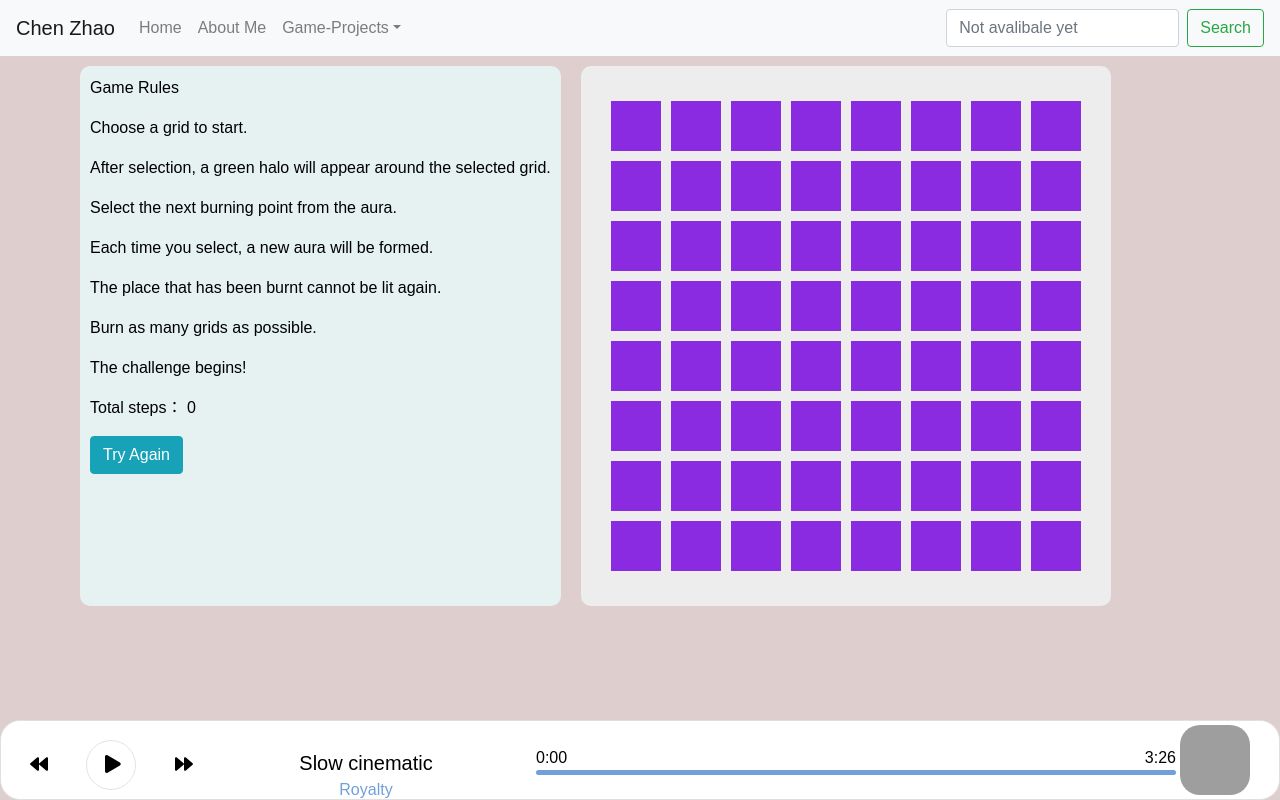
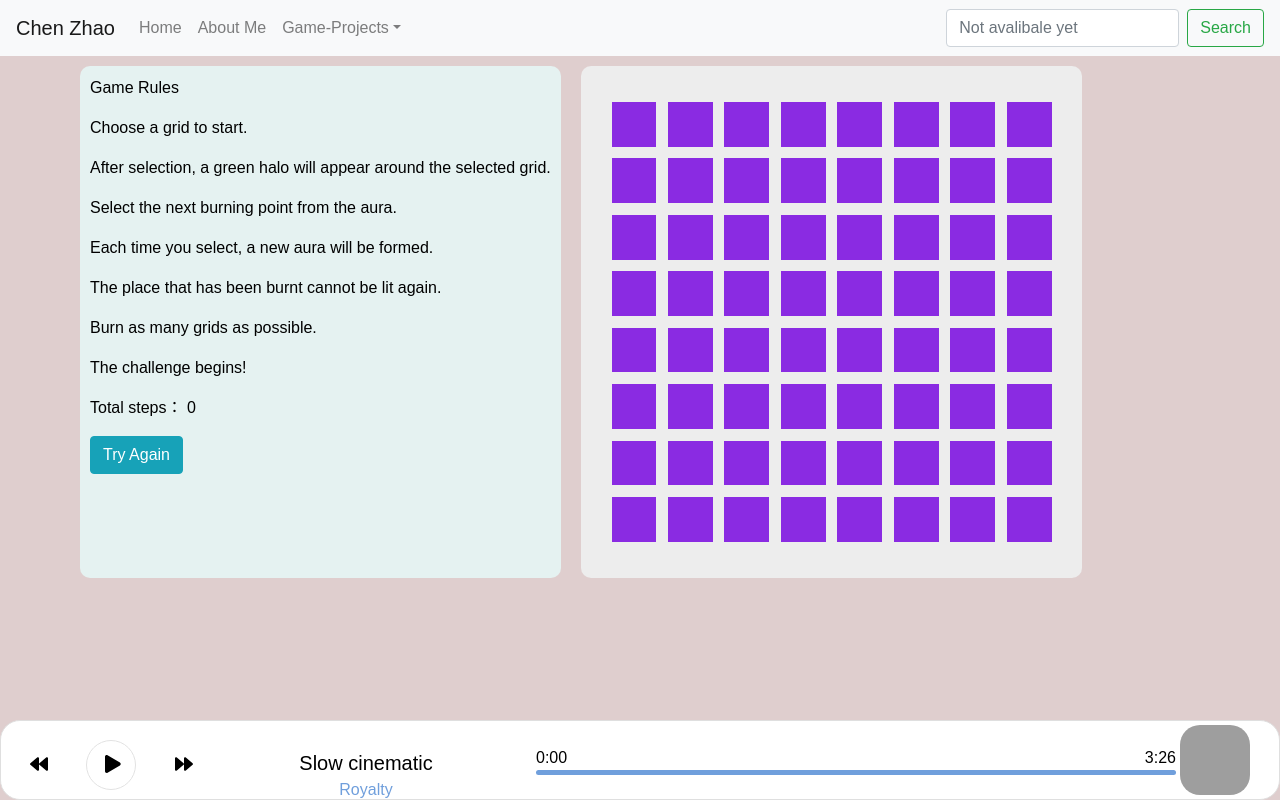
Before and after one commit to chenzhao7920/react-game, a React (Create React App) app: page /game1 in a window 1280 px wide. Built offline with nearby package versions, Linux system fonts and the light colour scheme; grey boxes are pictures that could not be loaded.

Commit message:
add material ui

```diff
--- a/package.json
+++ b/package.json
@@ -6,6 +6,7 @@
     "@fortawesome/fontawesome-svg-core": "^1.2.30",
     "@fortawesome/free-solid-svg-icons": "^5.14.0",
     "@fortawesome/react-fontawesome": "^0.1.11",
+    "@material-ui/core": "^4.11.0",
     "@testing-library/jest-dom": "^4.2.4",
     "@testing-library/react": "^9.5.0",
     "@testing-library/user-event": "^7.2.1",
--- a/public/index.html
+++ b/public/index.html
@@ -29,6 +29,9 @@
       work correctly both with client-side routing and a non-root public URL.
       Learn how to configure a non-root public URL by running `npm run build`.
     -->
+    <link rel="stylesheet" href="https://fonts.googleapis.com/css?family=Roboto:300,400,500,700&display=swap" />
+    <link rel="stylesheet" href="https://fonts.googleapis.com/icon?family=Material+Icons" />
+    <!--Here is for material-ui -->
     <title>React App</title>
   </head>
   <body>
--- a/src/App.js
+++ b/src/App.js
@@ -2,7 +2,7 @@ import React from 'react';
 import './App.css';
 import { Switch, Route,Redirect} from 'react-router-dom';
 import HomePage from './containers/HomePage'
-import Game from './containers/Game'
+import Game from './containers/Game/Game'
 import About from './containers/About'
 import Navigation from './components/Navigation'
 import Player from './components/Player/player'
--- a/src/containers/Game.js
+++ b/src/containers/Game/Game.js
@@ -3,24 +3,44 @@ import 'bootstrap';
 import 'bootstrap/dist/css/bootstrap.css';
 import 'bootstrap/dist/js/bootstrap.js';
 import $ from 'jquery';
-import Card from '../components/Card/Card.js'
-import TouchableOpacity from '../components/TouchableOpacity/TouchableOpacity'
-
-
+import Card from '../../components/Card/Card.js'
+import TouchableOpacity from '../../components/TouchableOpacity/TouchableOpacity'
+import classes from "./game.css"
 // import { ReactComponent } from '*.svg';
 
 class Knight extends React.Component {
-    state = {
-        done: 0,
-        gameover: false
+    constructor(props){
+        super(props);
+        this.state = {
+            done: 0,
+            gameover: false,
+            width: 0,
+            height: 0,
+        }
+        this.updateWindowDimensions = this.updateWindowDimensions.bind(this);
     }
+
     table = [];
+    updateWindowDimensions() {
+        this.setState({ width: window.innerWidth, height: window.innerHeight });
+    }
+    createTable() {
+        for (var i = 0; i < 8; i++) {
+            var array = [];
+            for (var j = 0; j < 8; j++) {
+                array.push(i * 8 + j);
+            }
+            this.table.push(array);
+        }
+    }
 
     componentWillMount() { //因为table不在state里面，所以必须在页面Mount之前将其初始化！
         this.createTable();
+        window.removeEventListener('resize', this.updateWindowDimensions);
     }
-
     componentDidMount() {
+        this.updateWindowDimensions();
+        window.addEventListener('resize', this.updateWindowDimensions);
         var g = this; //需要一个当前React ObJect来更新他的状态
         var isclickable = true;
 
@@ -29,10 +49,8 @@ class Knight extends React.Component {
             gezi.push("empty");
         }
         var possible = [];
-
-
         $("#btn").on("click", function () {
-            console.log("buttom clicked");
+            console.log("Try Again Button Click");
             $(".square").css("background", "blueviolet");
             g.setState({
                 done: 0,
@@ -57,7 +75,7 @@ class Knight extends React.Component {
 
             //获得新的id
             var id = $(this).attr("id");
-            console.log("choice Id is " + id + " gezi[id] " + gezi[id]);
+
             //如果新的id是已经选过的格子，则什么也不干，没选过则清空原先的颜色，重新设新格子
             if (d === 0) {
                 possible.splice(0, possible.length);
@@ -74,13 +92,14 @@ class Knight extends React.Component {
             } else {
                 if (gezi[id] === 'possible') {
                     //把留在possible 里的颜色还原，并且把possible array清空
+                    console.log("possible length", possible.length);
                     for (var i = 0; i < possible.length; i++) {
                         var pId = possible[i];
                         $("#" + pId).css("background", "blueviolet");
                         gezi[pId] ="empty";
                     }
                     possible.splice(0, possible.length);
-                    console.log("possible length", possible.length);
+
                     setSquare(id);
                     //set knight to pink
                     $(this).css("background", "#eb8de7");
@@ -103,7 +122,6 @@ class Knight extends React.Component {
             return;
 
         })
-
 
         //这个函数接受一个格子ID， 如果不为空，返回F， 空则gezi状态设为full
         function setSquare(id) {
@@ -195,35 +213,31 @@ class Knight extends React.Component {
                 id = possible[i];
                 $("#" + id).css("background", "#8de3a4");
             }
-
             return possible.length;
         }
     }
-    createTable() {
-        for (var i = 0; i < 8; i++) {
-            var array = [];
-            for (var j = 0; j < 8; j++) {
-                array.push(i * 8 + j);
-            }
-            this.table.push(array);
-        }
 
-    }
 
     render() {
-        const style = {
+
+        const card = {
              width: 'auto',
              background: '#ededed',
              padding:'30px 40px 30px 40px',
              boxshadow: '10px 10px 5px black ',
 
+        };
+        const square = {
+            background:'blueviolet',
+            width: '3.5vw',
+            height: '3.5vw',
+            minWidth: '25px',
+            minHeight: '25px',
+            margin: '.3vw',
+
+
         }
-        const squareStyle = {
-            background:'blueviolet',
-            width: '50px',
-            height: '50px',
-            margin: '3px'
-        }
+
         return (
             <div className='row'>
                 <Card  >
@@ -245,14 +259,14 @@ class Knight extends React.Component {
 
                      <button id="btn" type="button" class="btn btn-info">Try Again</button>
                 </Card>
-                <Card style = {style}>
+                <Card style = {card}>
                     {this.table.map(row => {//table是一个二维数组，table的每个元素是包含一行id的数组
                         return (
                             <div className="row">
                                 {row.map((boxid) => { //row是一个数组，包含了这一行的id
                                     return (
                                         <TouchableOpacity>
-                                            <div className="square" key = {boxid} id={boxid} style = {squareStyle} ></div>
+                                             <div className='square' key = {boxid} id={boxid} style={square}  ></div>
                                         </TouchableOpacity>
                                     )
                                 })}
--- /dev/null
+++ b/src/containers/Game/game.css
@@ -0,0 +1,14 @@
+@media (min-width:800){
+    .square{
+        widows: 50px;
+        height: 50px;
+        margin: 3px;
+        background:'blueviolet';
+    }
+}
+.square{
+    widows: 25px;
+    height: 25px;
+    margin: 2px;
+    background:'blueviolet';
+}
```
Also changed, not shown: 1 other file (tests, documents, lock files or other folders).
